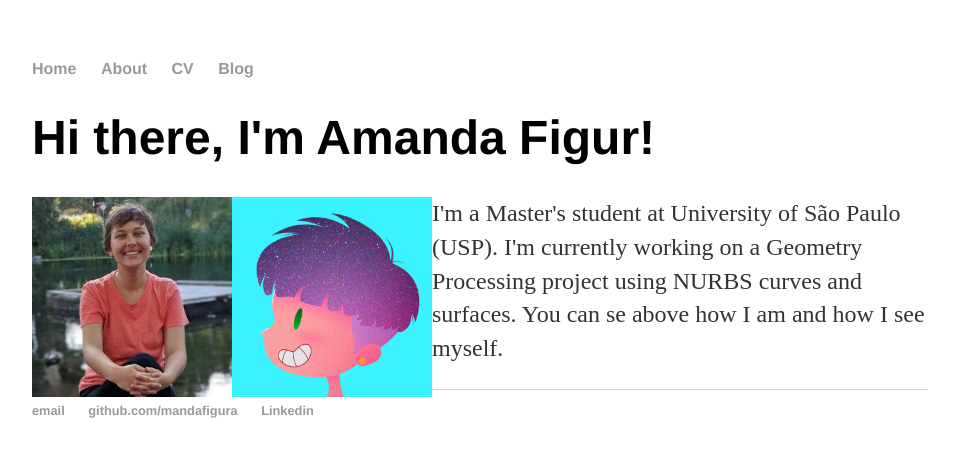
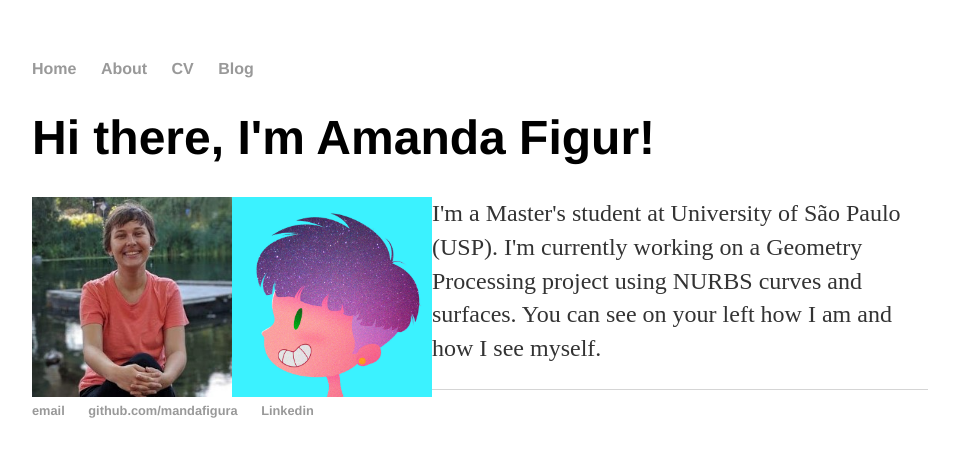
Before and after one commit to mandafigura/mandafigura.github.io, a Jekyll site: the page built from index.html, in a window 1280 px wide. Shown: the top 457 px of the page, without its empty margins (160-1115 px from the left). Built offline with Jekyll 4.4.1, drawn with Linux system fonts in a browser that asks for light colours.

Commit message:
Update index.html

```diff
--- a/index.html
+++ b/index.html
@@ -9,6 +9,6 @@ title: Amanda Figur
 		<img src="amanda2.jpg"width="200" height="200" alt="How I am." style="float:left">
 	<p>
         	I'm a Master's student at University of São Paulo (USP). I'm currently working on a Geometry Processing project using NURBS curves and surfaces.
-        	You can se above how I am and how I see myself.
+        	You can see on your left how I am and how I see myself.
       	</p>
 </div><!-- /.myself -->
```
